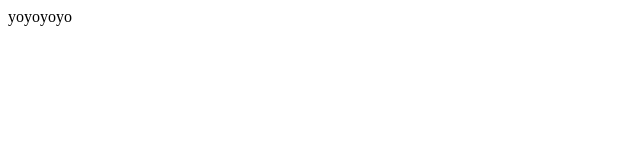
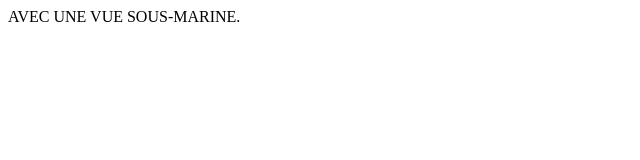
Before and after one commit to Cheesecakeninja/tes1, a plain HTML site: page index.html in a window 1280 px wide. Shown: the whole page, without its empty margins (0-640 px from the left). Drawn offline with Linux system fonts and the light colour scheme.

Commit message:
sous-marin

```diff
--- a/index.html
+++ b/index.html
@@ -4,7 +4,7 @@
     <meta charset="UTF-8">
     <meta name="viewport" content="width=device-width, initial-scale=1.0">
     <title>Document</title>
-yoyoyoyo
+AVEC UNE VUE SOUS-MARINE.
 </head>
 <body>
 
```
